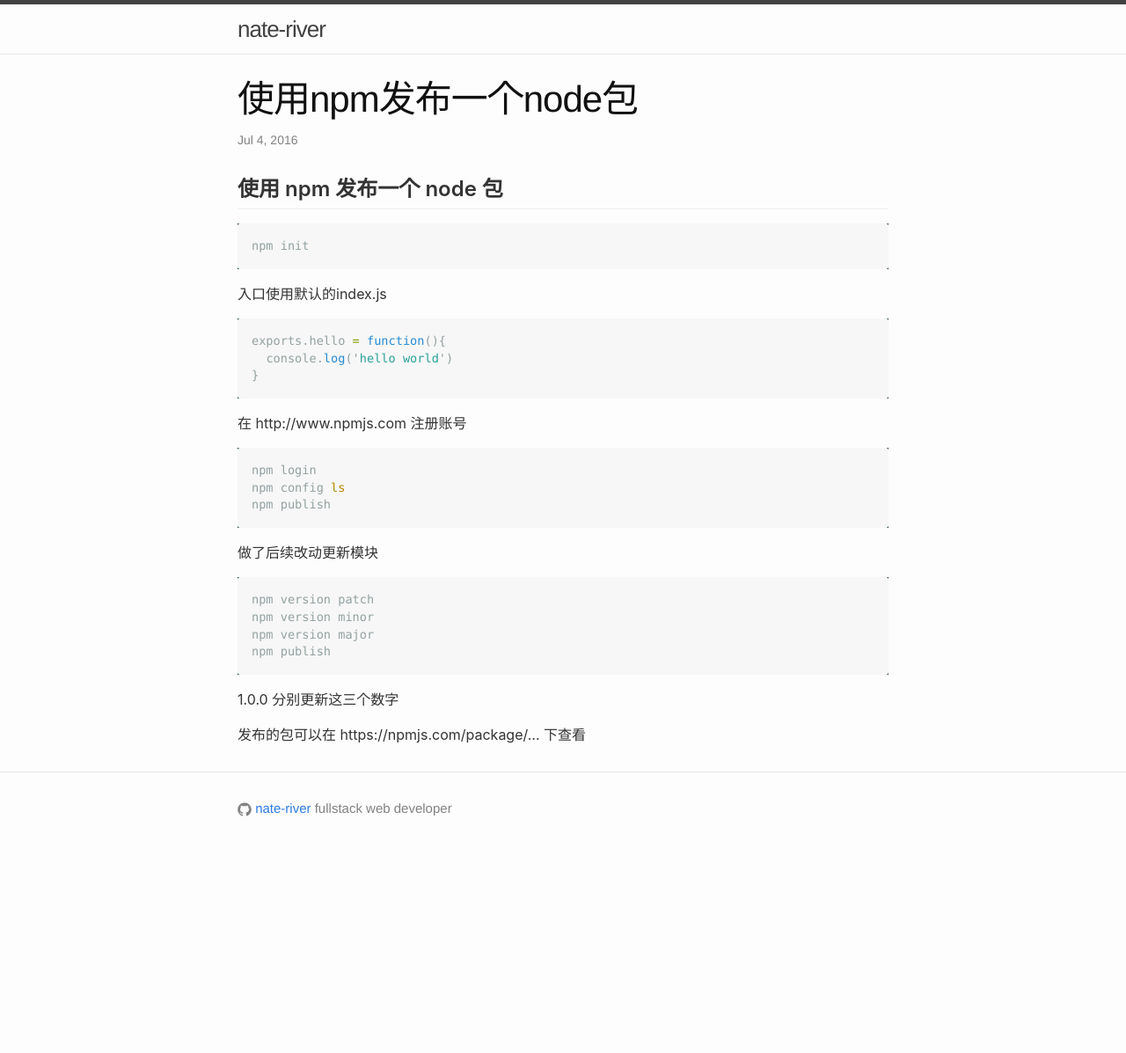
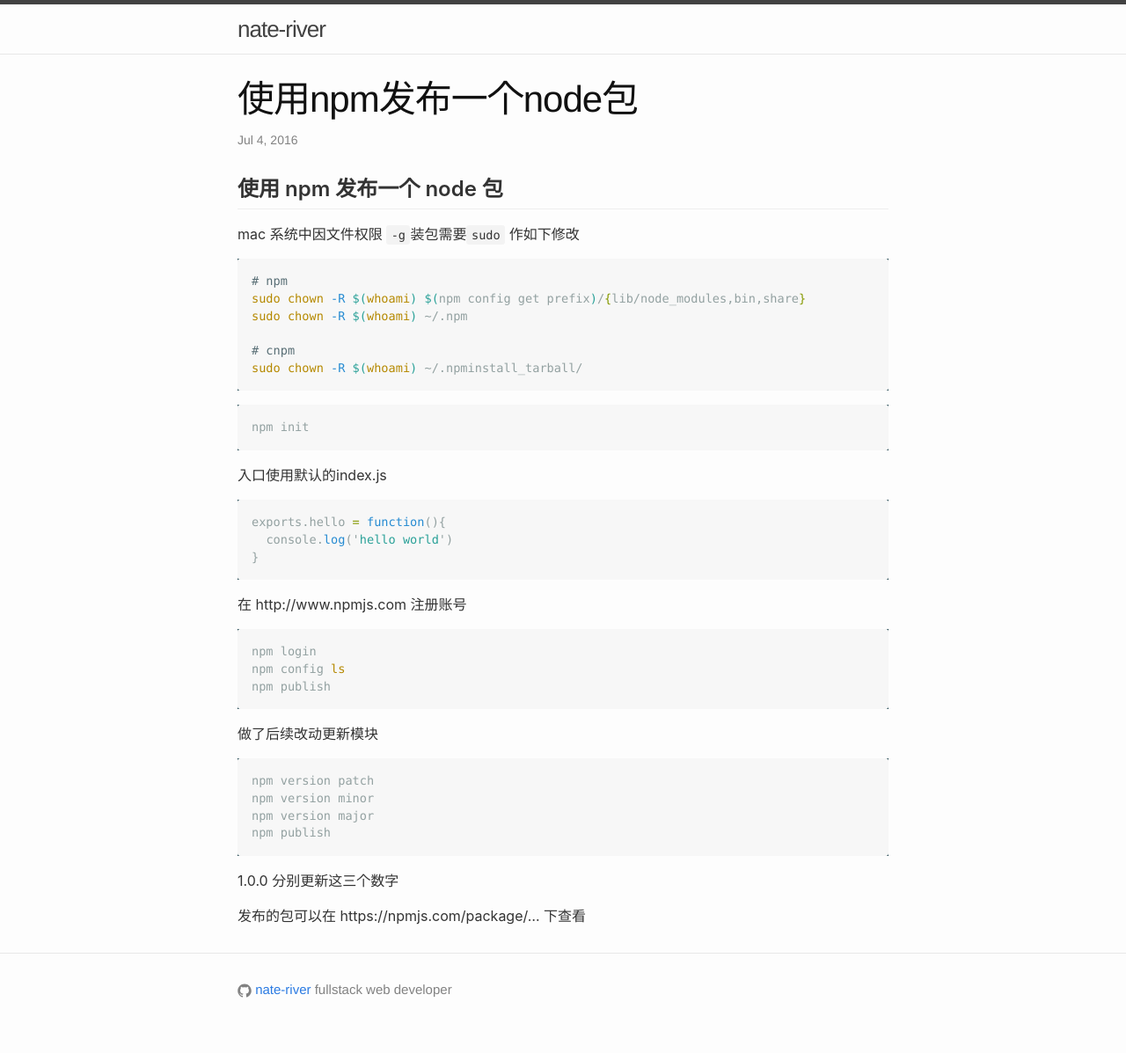
Before and after one commit to nate-river/blog, a Jekyll site: the page built from _posts/2016-07-04-nodeJs2.md, in a window 1280 px wide. Shown: the whole page at 88% size. Built offline with Jekyll 4.4.1, drawn with Linux system fonts in a browser that asks for light colours; before the commit the page ends 990 px from its top, so only the background shows below that.

````diff
--- a/_posts/2016-07-04-nodeJs2.md
+++ b/_posts/2016-07-04-nodeJs2.md
@@ -7,6 +7,17 @@
 
 ## 使用 npm 发布一个 node 包
 
+mac 系统中因文件权限 `-g`装包需要`sudo`
+作如下修改
+
+```sh
+# npm
+sudo chown -R $(whoami) $(npm config get prefix)/{lib/node_modules,bin,share}
+sudo chown -R $(whoami) ~/.npm
+
+# cnpm
+sudo chown -R $(whoami) ~/.npminstall_tarball/
+```
 
 ```sh
 npm init
````
Also changed, not shown: _posts/2016-12-20-php-basic.md (+4 -0 lines).
